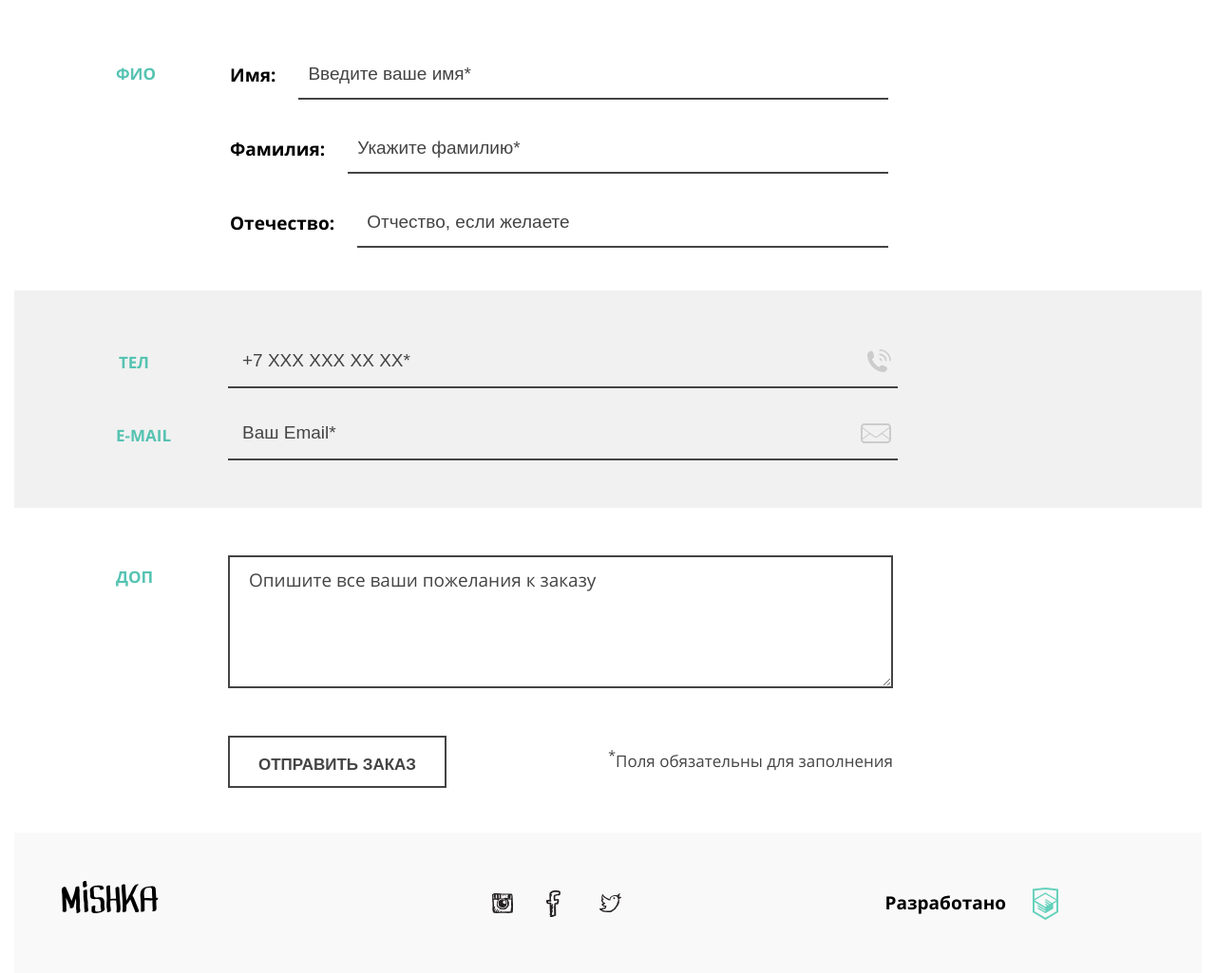
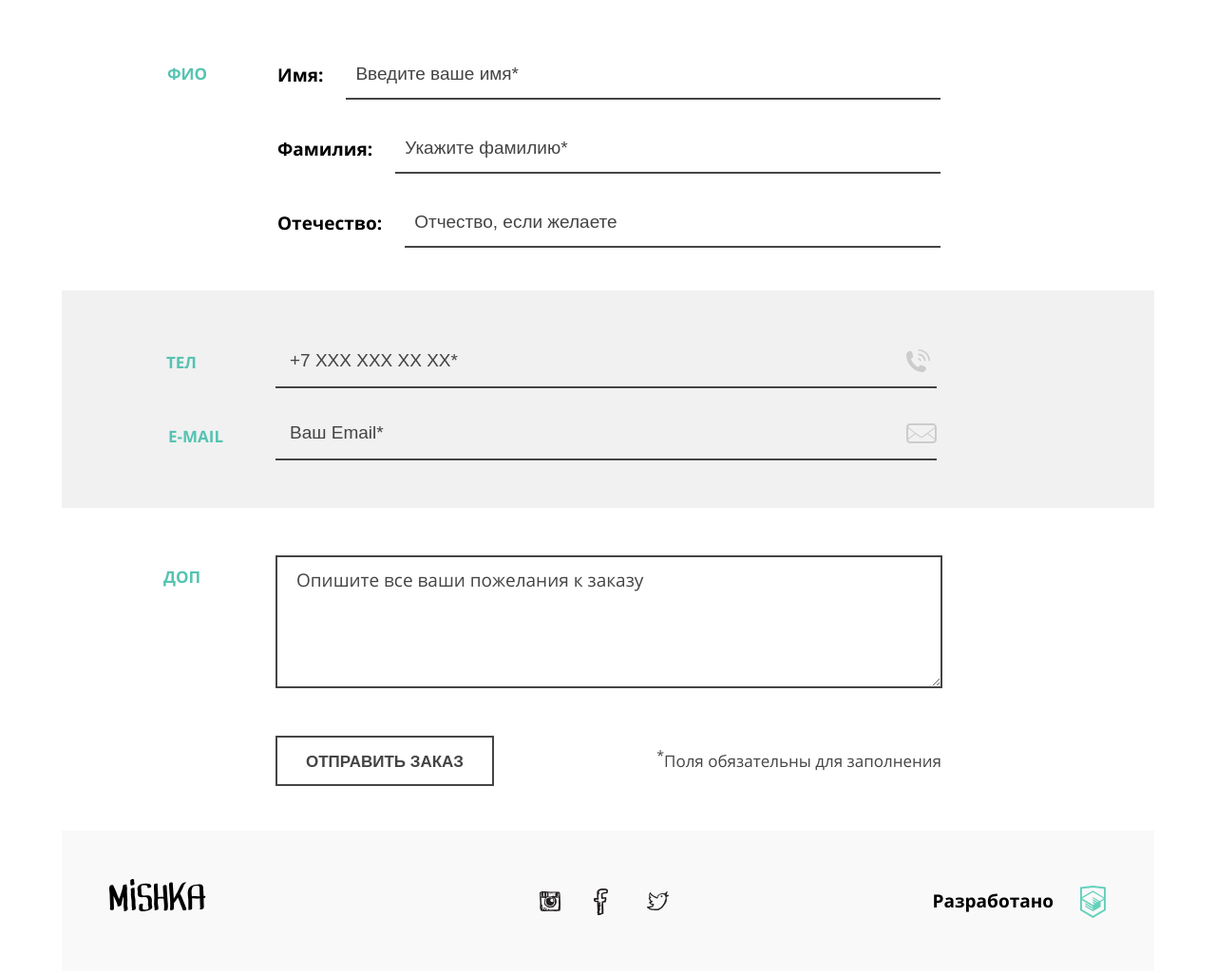
Before and after one commit to bezbee/791259-mishka, a website: page source/form.html in a window 1280 px wide. Shown: the part 982-2007 px from the top of the page at 95% size. Drawn offline with nearby package versions, Linux system fonts and the light colour scheme; files that its build step writes are made by us from their sources.

Commit message:
catalog and form pages width of 1150

```diff
--- a/source/form.html
+++ b/source/form.html
@@ -10,7 +10,7 @@
   <link rel="preload" href="fonts/opensansbold.woff2" as="font">
 </head>
 
-<body class="page">
+<body class="page page--1150">
 
   <svg style="display:none" enable-background="new 0 0 101.615 34.056" xmlns="http://www.w3.org/2000/svg">
     <symbol id="footer-logotype" viewBox="0 0 101.615 34.056">
--- a/source/sass/blocks/catalog-list.scss
+++ b/source/sass/blocks/catalog-list.scss
@@ -30,7 +30,7 @@
 @media (min-width: 1150px) {
   .catalog__list {
     flex-direction: row;
-    padding-right: 100px;
+    padding-right: 50px;
     padding-left: 50px;
     padding-top: 100px;
     padding-bottom: 10px;
--- a/source/sass/blocks/footer-copyright.scss
+++ b/source/sass/blocks/footer-copyright.scss
@@ -47,7 +47,7 @@
   }
 
   .page-footer__copyright--1150 {
-    padding-right: 150px;
+    padding-right: 50px;
     padding-top: 26px;
   }
 }
--- a/source/sass/blocks/form-email.scss
+++ b/source/sass/blocks/form-email.scss
@@ -54,13 +54,13 @@
 
 @media (min-width: 1150px) {
   .form__email legend {
-    left: 105px;
-    top: 42px;
+    left: 110px;
+    top: 43px;
   }
 
   .form__email input {
     margin-left: 225px;
-    width: 55%;
-    background-position: 99% center;
+    width: 59%;
+    background-position: right center;
   }
 }
--- a/source/sass/blocks/form-extra.scss
+++ b/source/sass/blocks/form-extra.scss
@@ -76,11 +76,11 @@
 
   .form__extra textarea {
     margin-left: 225px;
-    width: 56%;
+    width: 61%;
   }
 
   .form__asterix {
     top: 246px;
-    right: 325px;
+    right: 224px;
   }
 }
--- a/source/sass/blocks/form-send.scss
+++ b/source/sass/blocks/form-send.scss
@@ -28,7 +28,7 @@
   }
 
   .form-element__submit {
-    padding-top: 19px;
-    padding-bottom: 12px;
+    padding-top: 16px;
+    padding-bottom: 13px;
   }
 }
--- a/source/sass/blocks/form-tel.scss
+++ b/source/sass/blocks/form-tel.scss
@@ -60,7 +60,7 @@
 
   .form__tel input {
     margin-left: 225px;
-    width: 55%;
+    width: 59%;
     background-position: 99% center;
   }
 }
--- a/source/sass/blocks/form-text.scss
+++ b/source/sass/blocks/form-text.scss
@@ -41,6 +41,6 @@
 
 @media (min-width: 1150px) {
   .form-text {
-    margin-right: 280px;
+    margin-right: 175px;
   }
 }
--- a/source/sass/blocks/form.scss
+++ b/source/sass/blocks/form.scss
@@ -105,10 +105,12 @@
 
   .form-element:nth-child(2) legend {
     top: 70px;
+    left: 25px;
   }
 
   .form-element:nth-child(3) legend {
     top: 30px;
+    left: 25px;
   }
 
   .form-element__option label {
@@ -125,13 +127,13 @@
 
 @media (min-width: 1150px) {
   .form__intro {
-    padding-left: 220px;
+    padding-left: 225px;
     padding-right: 305px;
     padding-top: 123px;
   }
 
   .form-element__list {
-    padding-left: 275px;
+    padding-left: 278px;
   }
 
   .form-element__list--name {
@@ -143,6 +145,17 @@
   }
 
   .form-element legend {
-    left: 80px;
+    left: 86px;
+    top: 52px;
+  }
+
+  .form-element:nth-child(2) legend {
+    top: 73px;
+    left: 84px;
+  }
+
+  .form-element:nth-child(3) legend {
+    top: 30px;
+    left: 84px;
   }
 }
--- a/source/sass/blocks/header.scss
+++ b/source/sass/blocks/header.scss
@@ -70,7 +70,7 @@
 
   .page-header__logo-link--1150 {
     top: -10px;
-    right: 600px;
+    right: 500px;
   }
 
   .page-header__text {
@@ -78,6 +78,6 @@
   }
 
   .page-header__text--1150 {
-    right: 152px;
+    right: 50px;
   }
 }
--- a/source/sass/blocks/production.scss
+++ b/source/sass/blocks/production.scss
@@ -186,7 +186,7 @@
   }
 
   .production__order {
-    width: 223px;
+    width: 226px;
     margin-left: 37px;
   }
 }
--- a/source/sass/blocks/user-list.scss
+++ b/source/sass/blocks/user-list.scss
@@ -127,6 +127,6 @@
   }
 
   .user-list--1150 {
-    padding-right: 100px;
+    padding-right: 0;
   }
 }
--- a/source/sass/style.scss
+++ b/source/sass/style.scss
@@ -43,6 +43,10 @@ body {
 @media (min-width: 1150px) {
   body {
     width: 1250px;
+  }
+
+  .page--1150 {
+    width: 1150px;
   }
 }
 
```
Also changed, not shown: source/catalog.html (+4 -4 lines).
